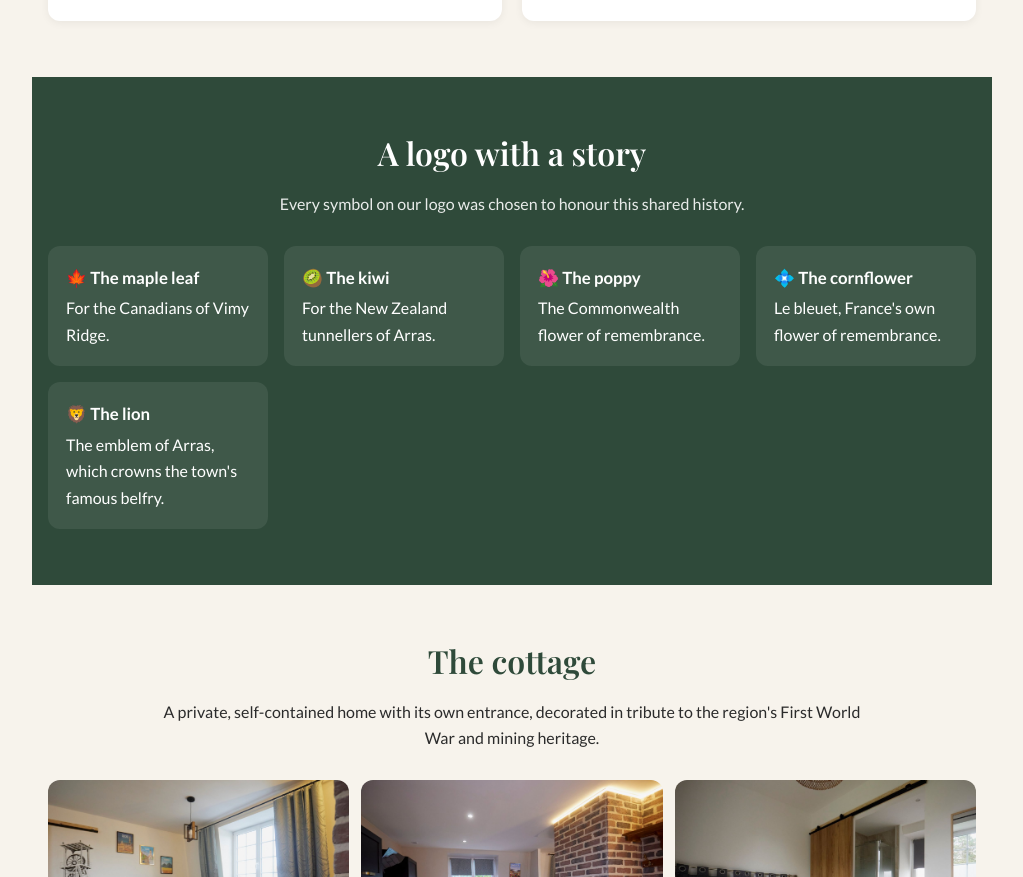
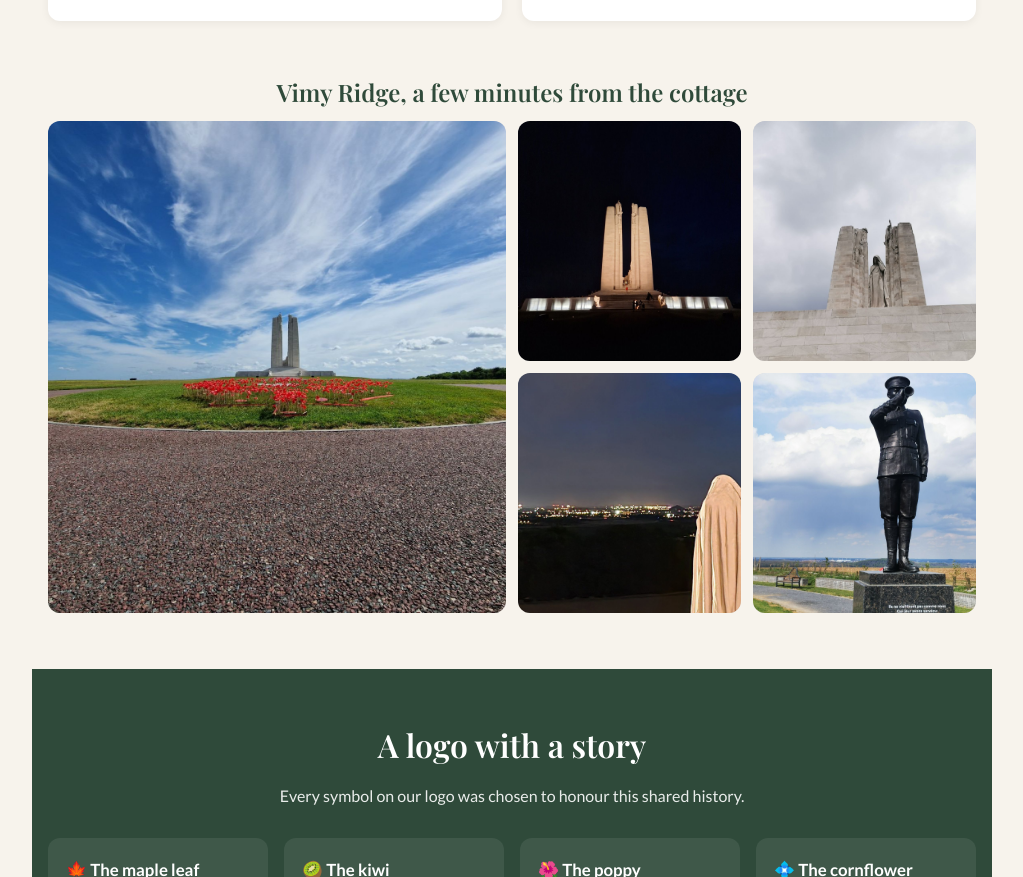
Before and after one commit to logisdeberthoult/logis-de-berthoult, a plain HTML site: page en/index.html in a window 1280 px wide. Shown: the part 1215-2092 px from the top of the page, without its empty margins (128-1151 px from the left). Drawn offline with nearby package versions, Linux system fonts and the light colour scheme.

Commit message:
Add files via upload

```diff
--- a/en/index.html
+++ b/en/index.html
@@ -73,6 +73,16 @@
   ul.liste li::before { content:"✓"; position:absolute; left:0; color:var(--rouge); font-weight:700; }
   .prix { font-size:2rem; color:var(--rouge); font-weight:700; }
   .note { font-size:.85rem; color:#666; margin-top:12px; }
+  .galerie { display:grid; grid-template-columns:repeat(auto-fill,minmax(220px,1fr)); gap:12px; }
+  .galerie figure { margin:0; border-radius:12px; overflow:hidden; cursor:zoom-in; background:#ddd; }
+  .galerie img { width:100%; height:240px; object-fit:cover; display:block; transition:transform .3s; }
+  .galerie figure:hover img { transform:scale(1.04); }
+  .galerie .grande { grid-column:span 2; grid-row:span 2; }
+  .galerie .grande img { height:492px; }
+  #visionneuse { position:fixed; inset:0; background:rgba(0,0,0,.9); display:none; align-items:center; justify-content:center; z-index:100; cursor:zoom-out; padding:16px; }
+  #visionneuse.ouverte { display:flex; }
+  #visionneuse img { max-width:100%; max-height:100%; border-radius:8px; }
+  @media (max-width:600px){ .galerie .grande{grid-column:auto;grid-row:auto;} .galerie .grande img{height:240px;} }
   footer { background:var(--vert); color:#fff; text-align:center; padding:30px 16px; font-size:.9rem; }
   footer a { color:#fff; }
   @media (max-width:600px){ header h1{font-size:1.6rem;} nav a{padding:10px 7px;font-size:.88rem;} .btn.clair{margin-left:0;} }
@@ -114,6 +124,17 @@
       <p>Thousands of soldiers sheltered underground before the attack of 9 April 1917. A memorial wall honours the tunnellers, and a dawn ceremony is held there every year on 9 April.</p>
       <span class="temps">~ 15 min by car</span>
     </div>
+  </div>
+</section>
+
+<section id="vimy-photos" style="padding-top:0;">
+  <h3 style="text-align:center;font-size:1.5rem;margin-bottom:14px;">Vimy Ridge, a few minutes from the cottage</h3>
+  <div class="galerie">
+    <figure class="grande"><img src="vimy1.jpg" alt="The Canadian National Vimy Memorial under a summer sky, with a maple leaf of poppies in the foreground"></figure>
+    <figure><img src="vimy2.jpg" alt="The Vimy Memorial lit up at night"></figure>
+    <figure><img src="vimy4.jpg" alt="Canada Bereft, the mourning figure of the Vimy Memorial"></figure>
+    <figure><img src="vimy3.jpg" alt="A sculpted mourning figure of the memorial looking over the lights of the plain at night"></figure>
+    <figure><img src="vimy5.jpg" alt="Bronze statue of a soldier bugler with the French lines of the Ode of Remembrance on its base"></figure>
   </div>
 </section>
 
@@ -196,6 +217,12 @@
   © <span id="annee"></span> Le Logis de Berthoult – EI Terres de Mémoires · <a href="../" hreflang="fr">Version française</a><br>
   Photos: 5studio
 </footer>
+<div id="visionneuse" onclick="this.classList.remove('ouverte')"><img alt=""></div>
+<script>
+document.querySelectorAll(".galerie img").forEach(img => img.addEventListener("click", () => {
+  const v = document.getElementById("visionneuse"); v.querySelector("img").src = img.src; v.querySelector("img").alt = img.alt; v.classList.add("ouverte");
+}));
+</script>
 <script>document.getElementById("annee").textContent = new Date().getFullYear();</script>
 </body>
 </html>
```
Also changed, not shown: en/vimy1.jpg (added), en/vimy2.jpg (added), en/vimy3.jpg (added), en/vimy4.jpg (added), en/vimy5.jpg (added).
